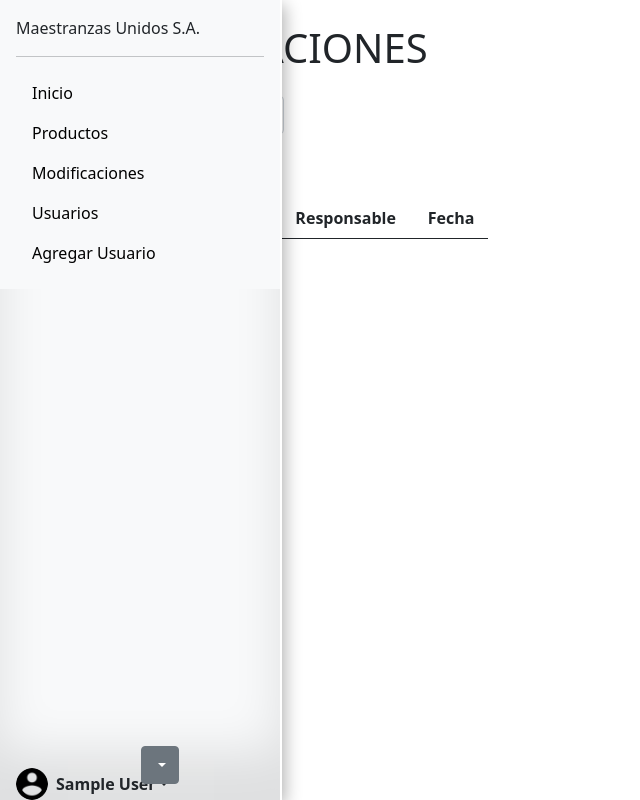
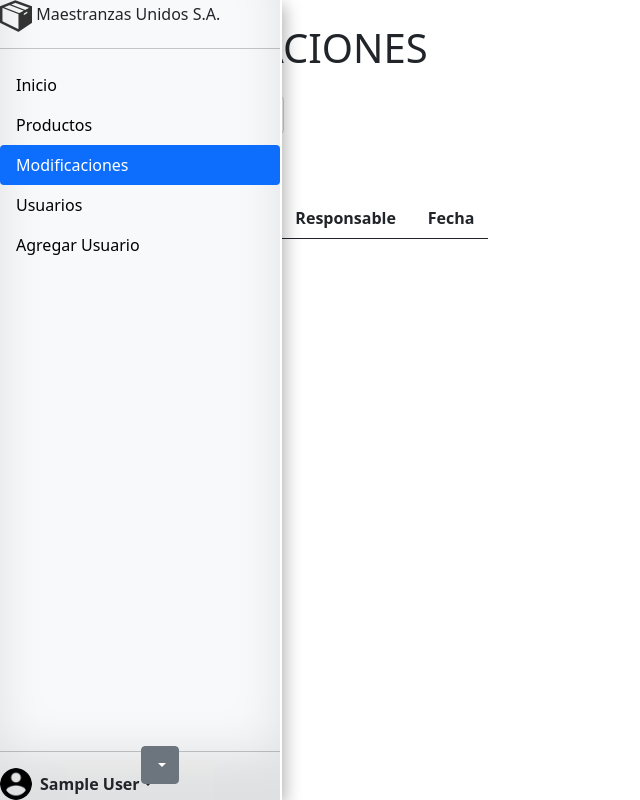
Before and after one commit to FcaHJ/Project-Maestranzas, a Flask app: page /modificaciones in a window 1280 px wide. Shown: the whole page, without its empty margins (0-640 px from the left). Run offline with Flask 3, Linux system fonts and the light colour scheme; the visitor is signed in with stand-in values (Sample User, id 1); lists and menus that the app fills with data are empty; parts of the project's set-up code (start-up, migrations or seed data) failed here and were passed over; some libraries are stand-ins or nearby versions.

Commit message:
Modificacion links

```diff
--- a/Maestranzas/src/template/layouts/base-admin.html
+++ b/Maestranzas/src/template/layouts/base-admin.html
@@ -13,30 +13,31 @@
     {% endblock %}
 </head>
 <body>
+    <div class="contenedor">
         <aside>
-
-        <div class="d-flex flex-column flex-shrink-0 p-3 bg-light">
-            <span class="fs-6">Maestranzas Unidos S.A.</span>
+            <div class=" flex-column flex-shrink-0 ">
+            <img src="{{ url_for('static',filename='img/box.png') }}" alt="icon" width="32" height="32">
+                <span class="encabezado">Maestranzas Unidos S.A.</span>
                 </a>
                 <hr>
                 <ul class="nav nav-pills flex-column mb-auto">
-            <li class="nav-item">
-                <a href="/admin" class="nav-link {{ 'active' if request.path == '/admin' else '' }}" aria-current="page">
+                <li>
+                    <a href="/admin" class="nav-link {{ 'active' if request.path == '/admin' else '' }}">
                     Inicio
                     </a>
                 </li>
                 <li>
-                <a href="#" class="nav-link ">
+                    <a href="/productos" class="nav-link {{ 'active' if request.path == '/productos' else '' }}"">
                         Productos
                     </a>
                 </li>
                 <li>
-                <a href="#" class="nav-link ">
+                    <a href="/modificaciones" class="nav-link {{ 'active' if request.path == '/modificaciones' else '' }}"">
                     Modificaciones
                     </a>
                 </li>
                 <li>
-                <a href="#" class="nav-link ">
+                    <a href="/usuarios" class="nav-link {{ 'active' if request.path == '/usuarios' else '' }}">
                     Usuarios
                     </a>
                 </li>
@@ -48,7 +49,7 @@
                 </ul>
 
                 <div class="dropdown">
-
+                    <hr>
                 <a href="#" class="d-flex align-items-center link-dark text-decoration-none dropdown-toggle" id="dropdownUser2" data-bs-toggle="dropdown" aria-expanded="false">
                     <img src="{{ url_for('static',filename='img/usuario.png') }}" alt="" width="32" height="32" class="rounded-circle me-2">
                     <strong>{{ first_name }}</strong>
@@ -62,9 +63,11 @@
                 </div>
             </div>
         </aside>
+
         {% block body %}
 
         {% endblock %}
+    </div>
     <script src="https://cdn.jsdelivr.net/npm/bootstrap@5.0.2/dist/js/bootstrap.bundle.min.js" integrity="sha384-MrcW6ZMFYlzcLA8Nl+NtUVF0sA7MsXsP1UyJoMp4YLEuNSfAP+JcXn/tWtIaxVXM" crossorigin="anonymous"></script>
 </body>
 </html>
```
Lines whose indentation alone changed are shown as unchanged.
